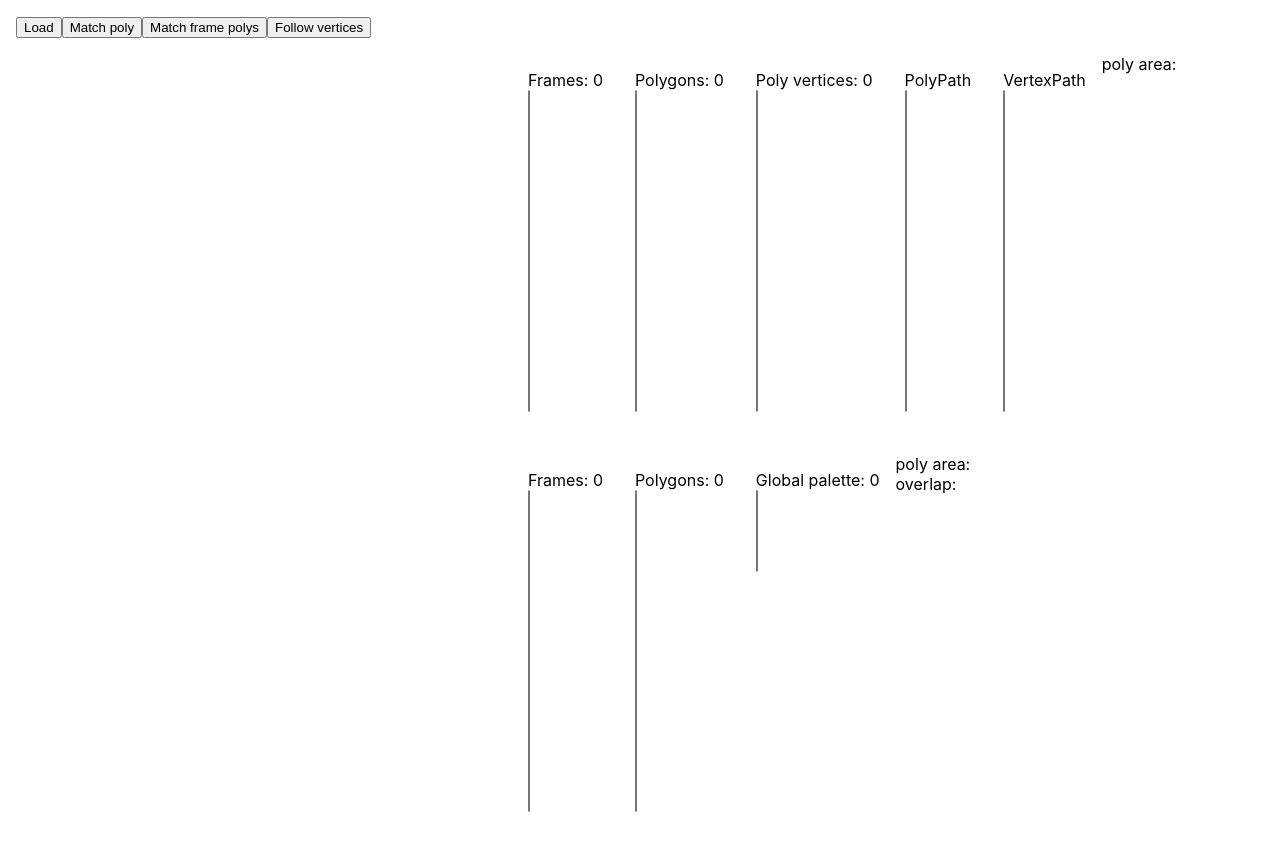
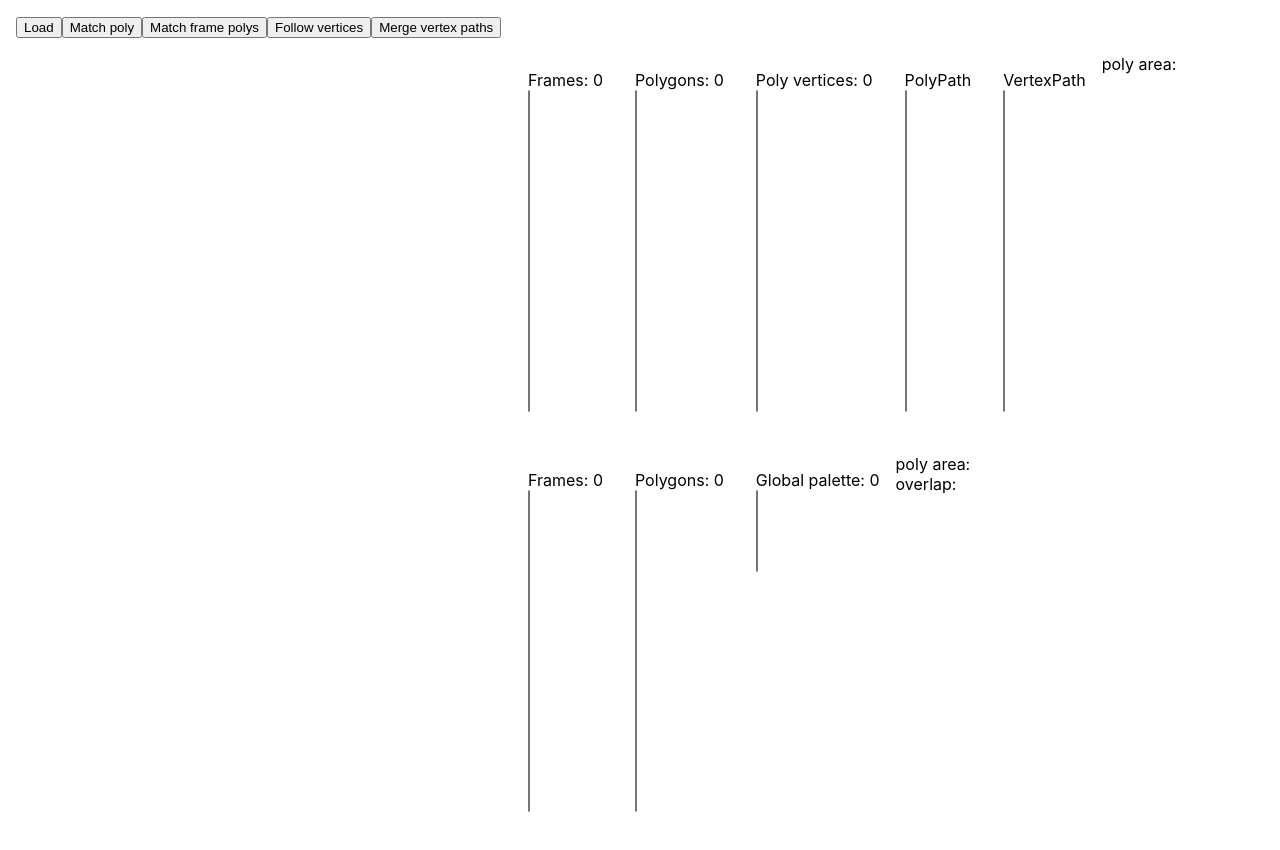
Before and after one commit to gasman/stniccc, a React (Create React App) app: page / in a window 1280 px wide. Shown: the top 850 px of the page. Built offline with nearby package versions, Linux system fonts and the light colour scheme.

Commit message:
Merge vertex paths

```diff
--- a/src/App.js
+++ b/src/App.js
@@ -166,7 +166,10 @@ const App = () => {
 
     const followVertices = () => {
         scene.vertexPathsFromPolyPaths();
+        vertexPathStats();
+    }
 
+    const vertexPathStats = () => {
         let pathCount = 0;
         let vertexCount = 0;
         for (let id in scene.vertexPaths.paths) {
@@ -177,6 +180,11 @@ const App = () => {
             'Formed ' + pathCount + ' vertex paths containing ' + vertexCount +
             ' total vertices, out of ' + scene.getTotalVertexCount() + ' available vertices'
         );
+    }
+
+    const mergeVertexPaths = () => {
+        scene.mergeVertexPaths();
+        vertexPathStats();
     }
 
     const goToPolyId = (polyId) => {
@@ -197,6 +205,7 @@ const App = () => {
                 <button onClick={matchPoly}>Match poly</button>
                 <button onClick={matchFramePolys}>Match frame polys</button>
                 <button onClick={followVertices}>Follow vertices</button>
+                <button onClick={mergeVertexPaths}>Merge vertex paths</button>
             </div>
 
             <div className="viewer">
--- a/src/Scene.js
+++ b/src/Scene.js
@@ -384,6 +384,45 @@ class Scene {
         }
     }
 
+    mergeVertexPaths() {
+        const coordinates = {};
+        const collisions = {};
+
+        for (let vertexPathId in this.vertexPaths.paths) {
+            let vertexPath = this.vertexPaths.paths[vertexPathId];
+            vertexPath.forEach((vertex) => {
+                let frame = vertex.id >> 16;
+                let coord = (frame << 16) | (vertex.y << 8) | vertex.x;
+                if (coord in coordinates) {
+                    coordinates[coord].forEach((otherPathId) => {
+                        let collisionId = otherPathId + ':' + vertexPathId;
+                        if (collisionId in collisions) {
+                            collisions[collisionId]++;
+                        } else {
+                            collisions[collisionId] = 1;
+                        }
+                    });
+                    coordinates[coord].push(vertexPathId);
+                } else {
+                    coordinates[coord] = [vertexPathId];
+                }
+            });
+        }
+        const merges = [];
+        for (let collisionId in collisions) {
+            if (collisions[collisionId] >= 5) {
+                let [path1, path2] = collisionId.split(':');
+                merges.push([
+                    this.vertexPaths.paths[path1][0],
+                    this.vertexPaths.paths[path2][0],
+                ])
+            }
+        };
+        merges.forEach(([v0, v1]) => {
+            this.vertexPaths.link(v0, v1);
+        })
+    }
+
     static async fromURL(url) {
         const response = await fetch('/scene1.bin');
         const sceneBuffer = await response.arrayBuffer();
```
